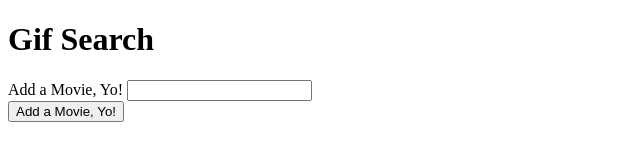
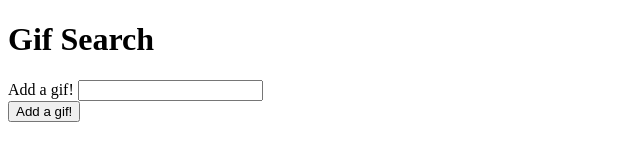
Before and after one commit to GrimShadow1994/Giffy-ajax, a plain HTML site: page index.html in a window 1280 px wide. Shown: the whole page, without its empty margins (0-640 px from the left). Drawn offline with nearby package versions, Linux system fonts and the light colour scheme.

Commit message:
html update

```diff
--- a/index.html
+++ b/index.html
@@ -12,17 +12,14 @@
     <div id="container">
         <h1>Gif Search</h1>
     </div>
-    <form id="movie-form">
-        <label for="movie-input">Add a Movie, Yo!</label>
-        <input type="text" id="movie-input">
+    <form id="gif-form">
+        <label for="gif-input">Add a gif!</label>
+        <input type="text" id="gif-input">
         <br>
 
-        <!-- Button triggers new movie to be added -->
-        <input id="add-movie" type="submit" value="Add a Movie, Yo!">
+        <input id="add-gif" type="submit" value="Add a gif!">
     </form>
-    <div id="lossesText">
-
-    </div>
+    <div id="gif-view"></div>
     <div id="guessLeft">
 
     </div>
```
